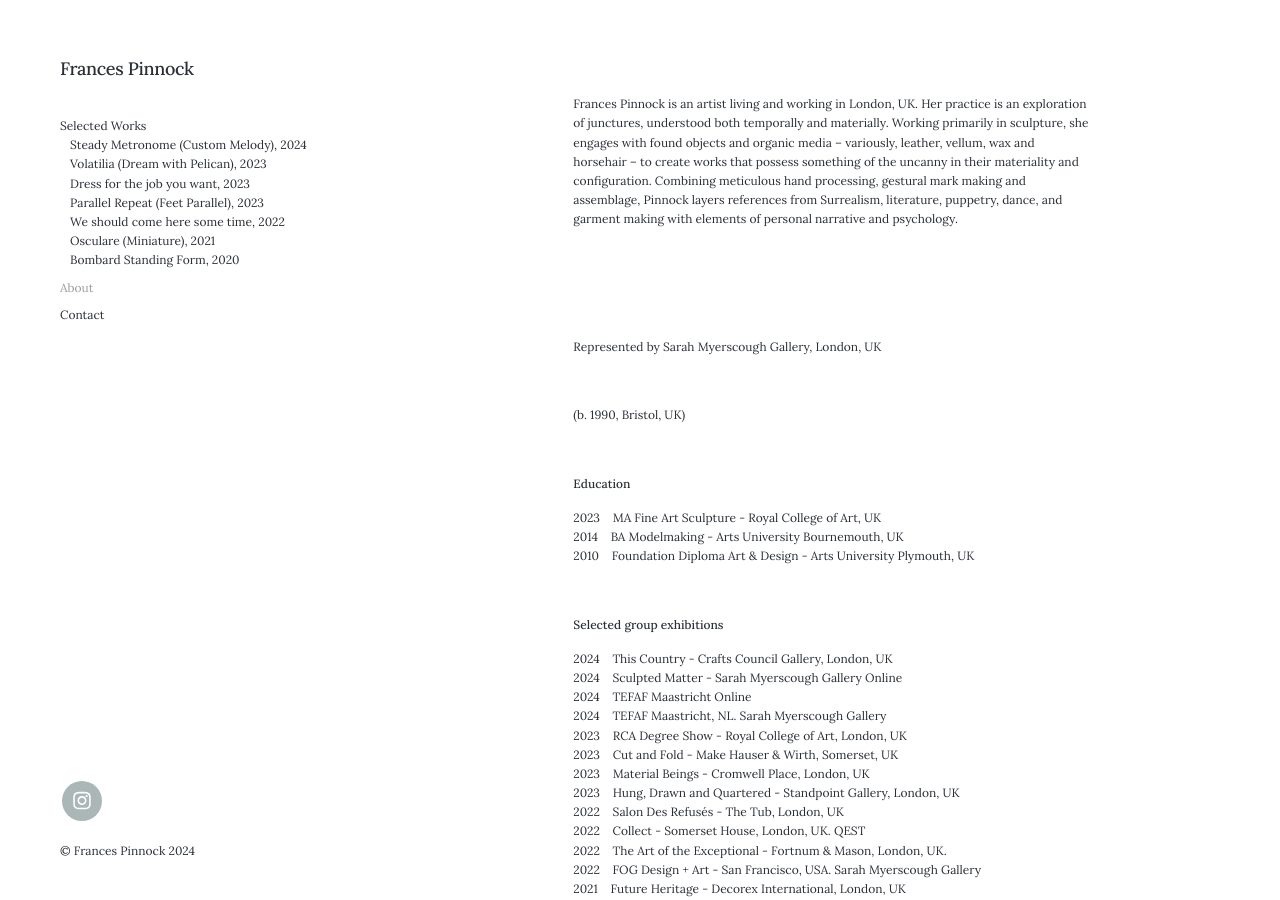
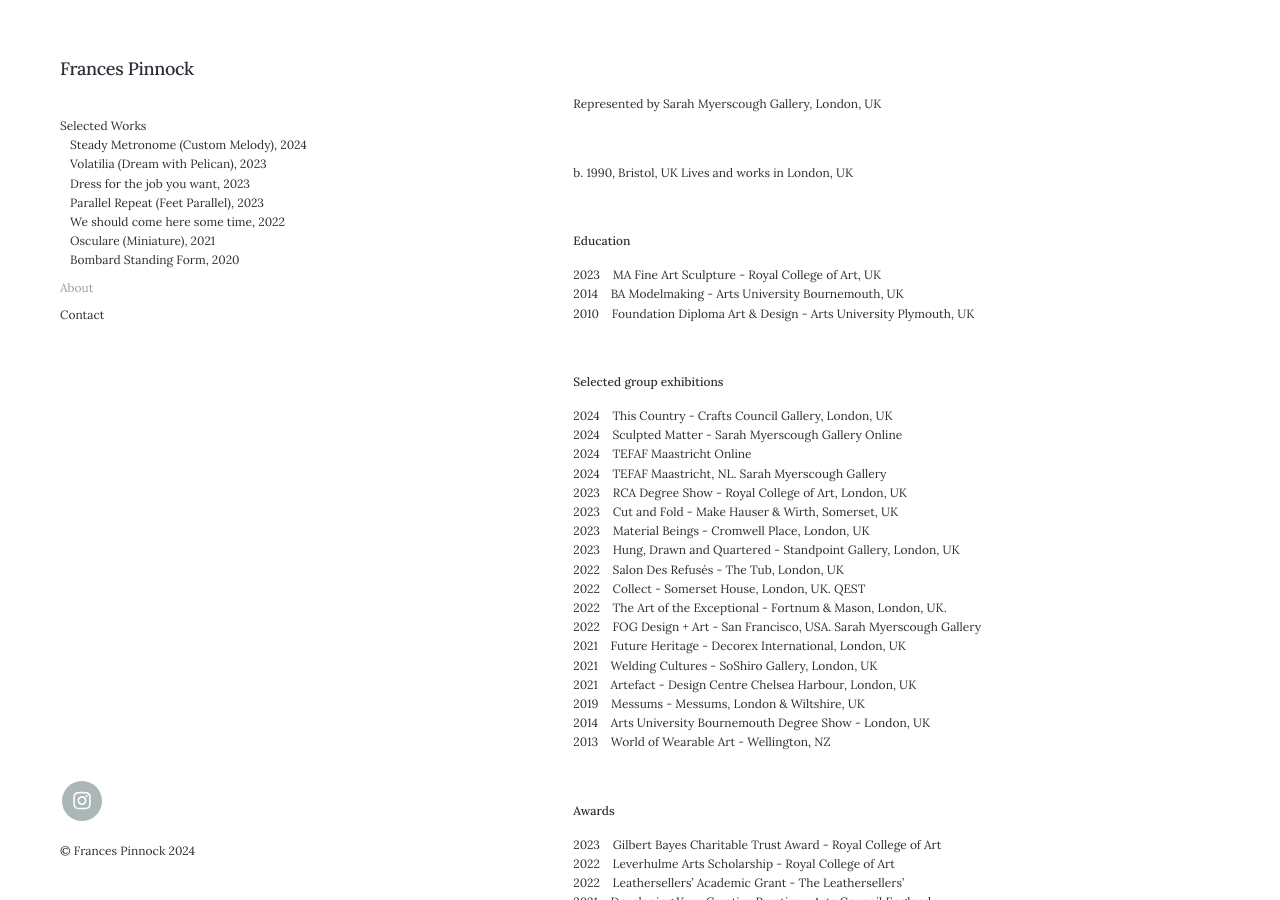
Before and after one commit to francespinnock/francespinnock.github.io, a Jekyll site: the page built from _pages/about.md, in a window 1280 px wide and 900 px high. Built offline with Jekyll 4.4.1, drawn with Linux system fonts in a browser that asks for light colours; nearby versions of some CDN libraries.

Commit message:
Update about.md

```diff
--- a/_pages/about.md
+++ b/_pages/about.md
@@ -6,18 +6,13 @@ description: About Frances Pinnock
 
 <br />
 
-Frances Pinnock is an artist living and working in London, UK. Her practice is an exploration of junctures, understood both temporally and materially. Working primarily in sculpture, she engages with found objects and organic media – variously, leather, vellum, wax and horsehair – to create works that possess something of the uncanny in their materiality and configuration. Combining meticulous hand processing, gestural mark making and assemblage, Pinnock layers references from Surrealism, literature, puppetry, dance, and garment making with elements of personal narrative and psychology.
-
-<br />
----------------------------------------------------------------------------------------------
-<br />
-
 Represented by Sarah Myerscough Gallery, London, UK
 
 <br />
 
 
-(b. 1990, Bristol, UK)
+b. 1990, Bristol, UK
+Lives and works in London, UK
 
 <br />
 
```
